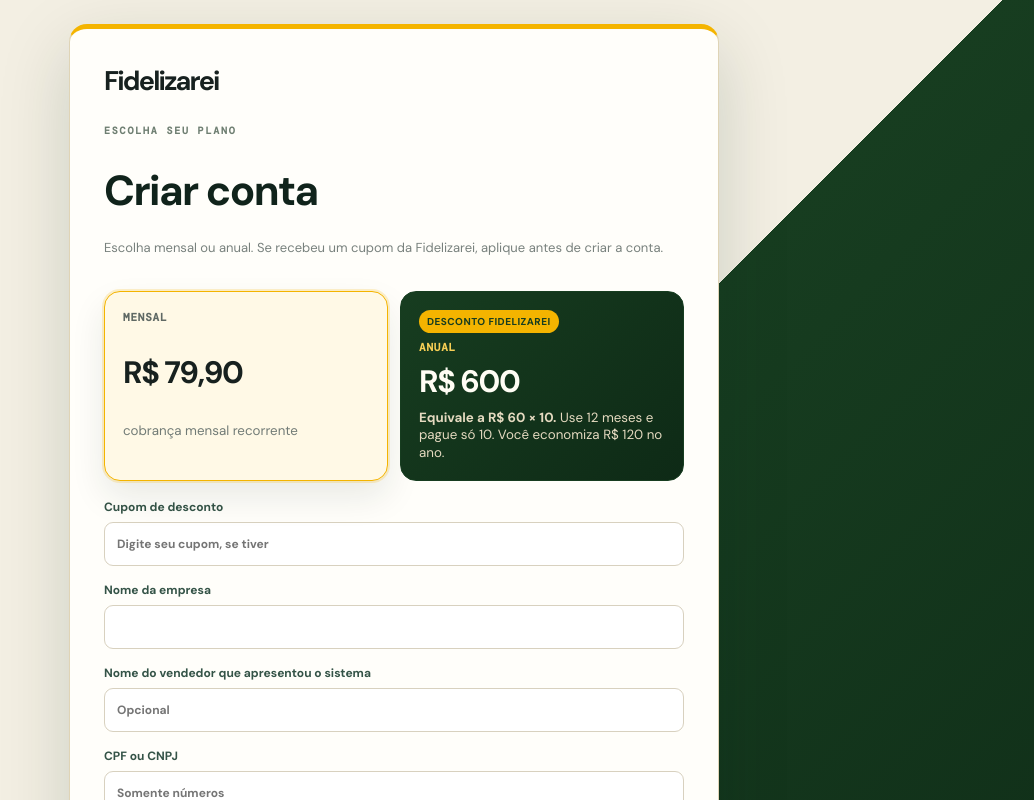
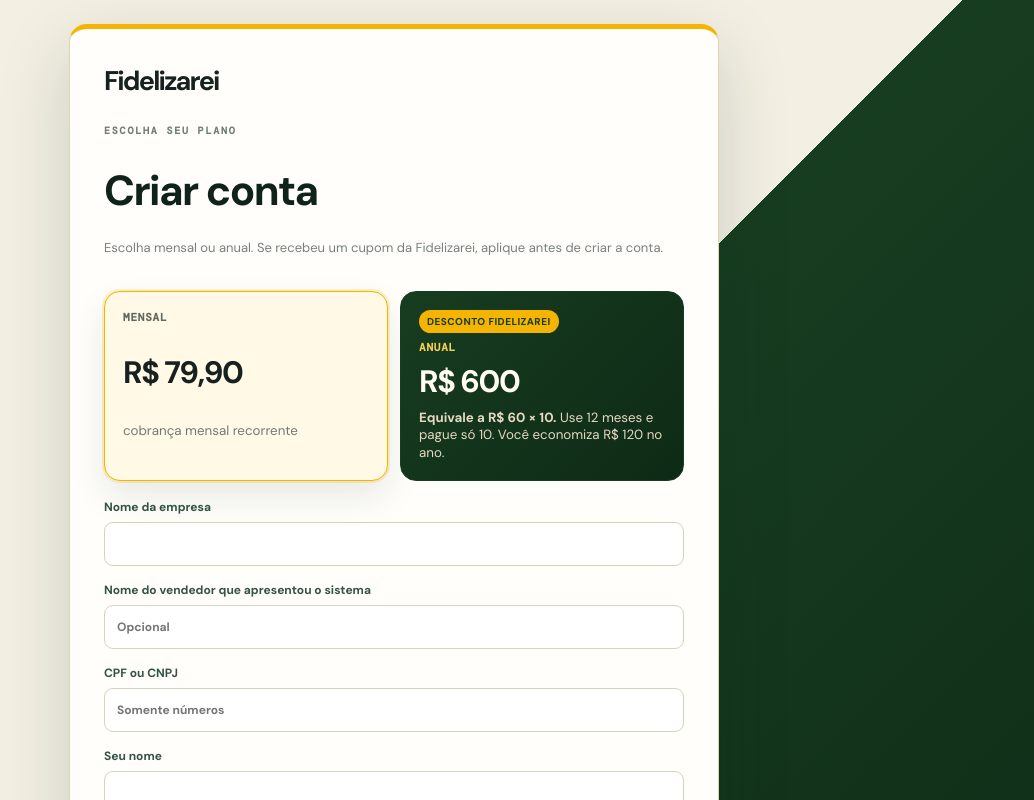
Before and after one commit to ivoportugal1/fidelizarei, a Next.js app: page /signup in a window 1280 px wide. Shown: the top 800 px of the page, without its empty margins (246-1280 px from the left). Built offline with nearby package versions, Linux system fonts and the light colour scheme; a web font is replaced by a local one.

Commit message:
Show promotional coupon only on billing page

```diff
--- a/app/globals.css
+++ b/app/globals.css
@@ -237,3 +237,6 @@
 .contact-button b { font-size:14px; letter-spacing:-.25px; }
 .contact-button i { font-size:18px; font-style:normal; }
 @media (max-width:700px) { .landing-contact { grid-template-columns:1fr; gap:21px; padding:23px 19px; border-radius:18px; }.landing-contact h2 { font-size:29px; }.contact-button { min-height:70px; } }
+
+
+.signup-card label:has(input[placeholder="Digite seu cupom, se tiver"]) { display: none; }
```
